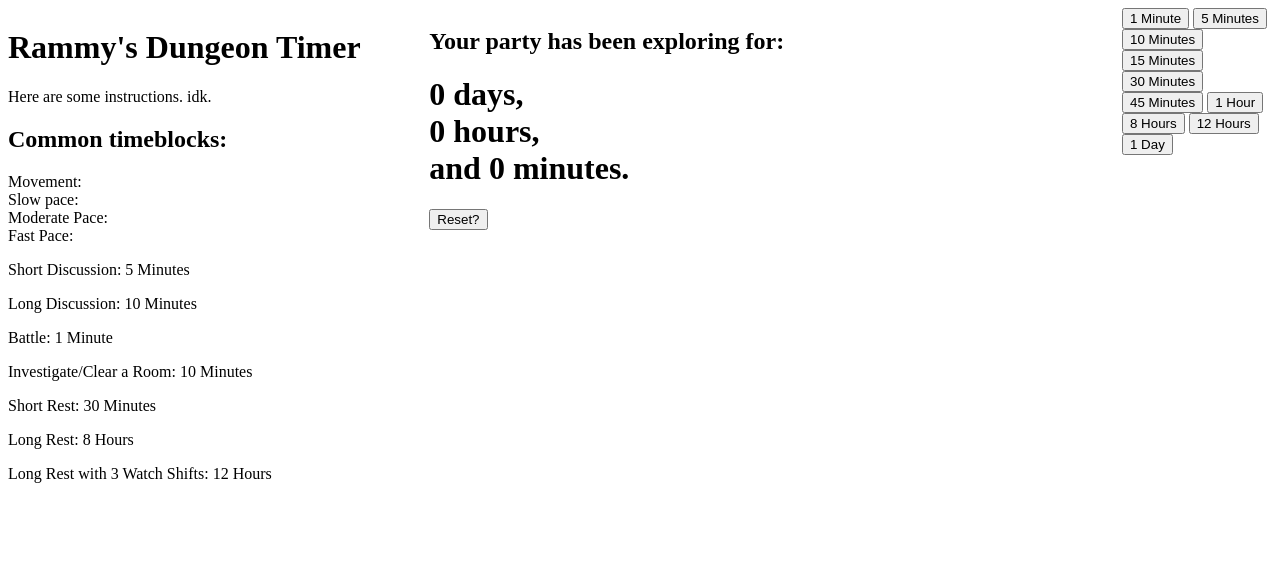
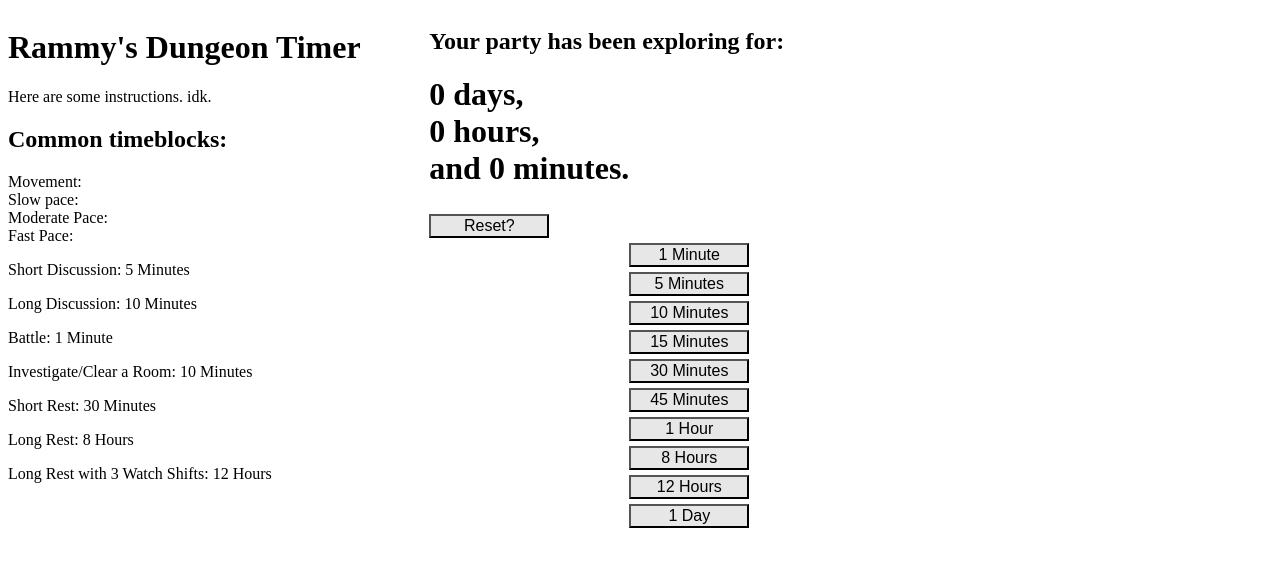
Before and after one commit to exuberantram/dungeon_timer, a plain HTML site: page index.html in a window 1280 px wide. Drawn offline with Linux system fonts and the light colour scheme.

Commit message:
made button changes in css

```diff
--- a/rdt_style.css
+++ b/rdt_style.css
@@ -1,13 +1,11 @@
 /* CSS file for Rammy's Dungeon Timer */
-.button{
+button{ /* Might go back to default button. idk. */
     background-color:#e7e7e7;
-    border: none;
     color: black;
-    padding: 15px 32px;
     text-align: center;
     text-decoration: none;
     font-size: 16px;
-    width: 75px;
+    width: 120px;
     margin-top:5px;
 }
 
@@ -21,6 +19,7 @@
 }
 
 #buttonbar{
-    float: right;
-    width: 150px; /* gives 25px padding to right*/
+    float: left;
+    width: 120px;
+    padding:0 200px;
 }
```
